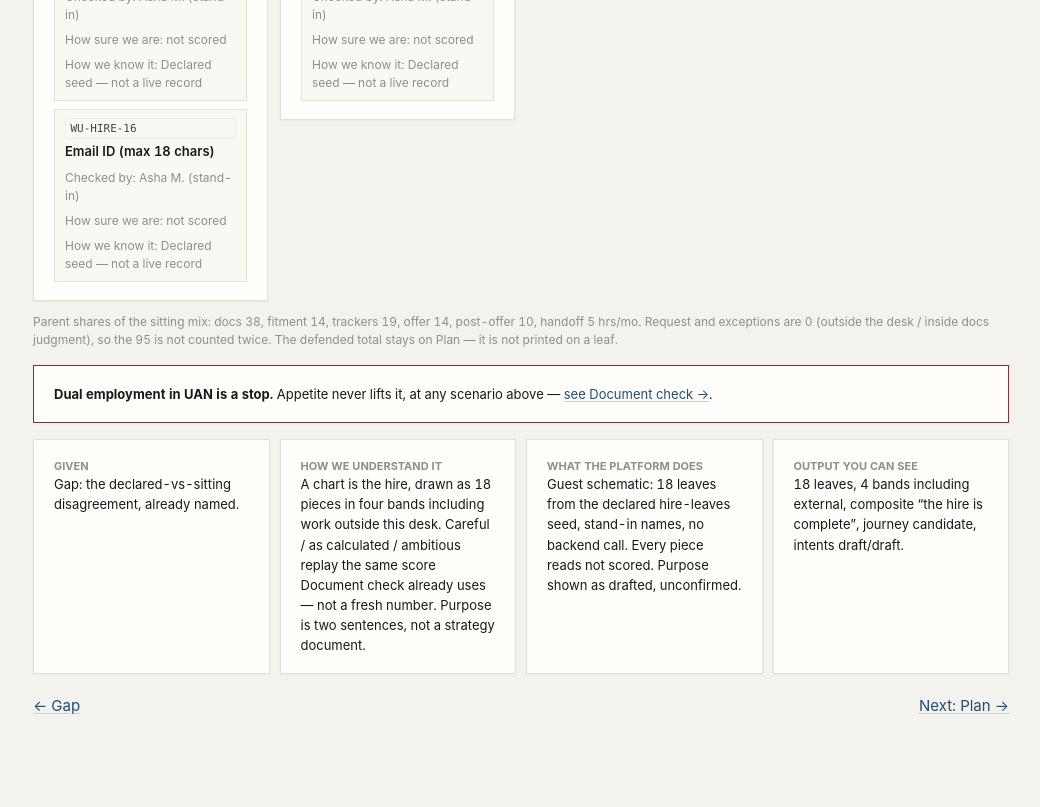
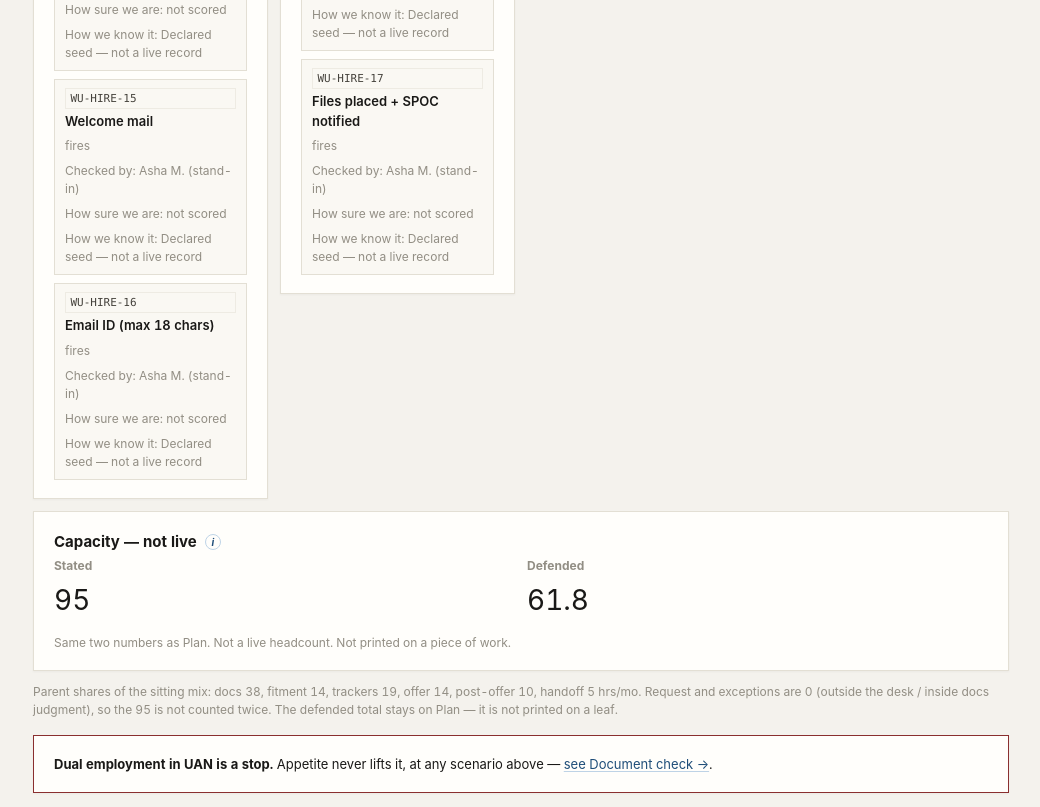
Before and after one commit to sanoojcools/work-engineering, a React (Vite) app in the folder frontend/: page /census/chart in a window 1280 px wide. Shown: the part 1980-2787 px from the top of the page, without its empty margins (237-1277 px from the left). Built offline with nearby package versions, Linux system fonts and the light colour scheme; no server answers.

Commit message:
V10-13 FRONTEND: case overlay on Work Chart (#46)
Chart: careful / as calculated / ambitious. Dual employment stays blocked. Capacity labelled not live. 95 and 61.8 not on a leaf. Guest looking-only. Backend and frontend green.

```diff
--- a/frontend/src/components/census/HireLeavesChart.tsx
+++ b/frontend/src/components/census/HireLeavesChart.tsx
@@ -9,12 +9,15 @@ import {
   buildHireLeafRows,
   type HireBand,
 } from "../../lib/hireLeaves";
+import {
+  FIRES_CUSTOMER,
+  GUEST_CAPACITY,
+  type ChartScenario,
+} from "../../lib/offerDay1Simulation";
 import type { ScenarioStrip } from "../../lib/offerDeskScenarios";
-import type { Verdict, WorkUnit } from "../../types";
+import type { SimulationFires, Verdict, WorkUnit } from "../../types";
 
-type ScenarioKey = "careful" | "as-calculated" | "ambitious";
-
-function levelBadge(strip: ScenarioStrip, scenario: ScenarioKey): string {
+function levelBadge(strip: ScenarioStrip, scenario: ChartScenario): string {
   if (!strip.scored) return "not scored";
   const point = scenario === "careful" ? strip.s1Floor : scenario === "ambitious" ? strip.s3Ceiling : strip.s2Derived;
   return `L${point.level} · ${point.allocation}`;
@@ -24,10 +27,12 @@ function BandColumn({
   band,
   rows,
   scenario,
+  firesById,
 }: {
   band: HireBand;
   rows: ReturnType<typeof buildHireLeafRows>;
-  scenario: ScenarioKey;
+  scenario: ChartScenario;
+  firesById: Record<string, SimulationFires>;
 }) {
   const inBand = rows.filter((r) => r.leaf.band === band);
   return (
@@ -44,11 +49,21 @@ function BandColumn({
         {inBand.length} piece{inBand.length === 1 ? "" : "s"}
       </p>
       <ul className="hire-leaf-list">
-        {inBand.map((row) => (
+        {inBand.map((row) => {
+          const fires = firesById[row.leaf.id] ?? "no";
+          return (
             <li key={row.leaf.id}>
               <Link to={row.clickTo} className="hire-leaf" data-testid="hire-leaf" data-leaf-id={row.leaf.id}>
                 <code style={{ fontSize: 11 }}>{row.displayCode}</code>
                 <strong>{row.leaf.name}</strong>
+                <span
+                  className={fires === "blocked" ? "badge bad" : "hint"}
+                  data-testid="hire-leaf-fires"
+                  data-fires={fires}
+                  style={{ marginTop: 4 }}
+                >
+                  {FIRES_CUSTOMER[fires]}
+                </span>
                 <span className="hint">Checked by: {row.checkedBy}</span>
                 <span className="hint">How sure we are: {levelBadge(row.strip, scenario)}</span>
                 <span className="hint">How we know it: {row.howWeKnow}</span>
@@ -59,23 +74,31 @@ function BandColumn({
                 )}
               </Link>
             </li>
-        ))}
+          );
+        })}
       </ul>
     </section>
   );
 }
 
-/** 18-leaf Work Chart: four bands including external, composite “the hire is complete”. */
+/** 18-leaf Work Chart: four bands including external, composite “the hire is complete”.
+ * Each leaf names fires / outside / human must touch / blocked. Capacity is
+ * not live — 95 stated / 61.8 defended as two numbers, never on a leaf. */
 export function HireLeavesChart({
   units,
   verdicts,
   scenario,
+  firesById,
+  capacity,
 }: {
   units: WorkUnit[];
   verdicts: Verdict[];
-  scenario: ScenarioKey;
+  scenario: ChartScenario;
+  firesById: Record<string, SimulationFires>;
+  capacity?: { labelled: string; stated_hours_mo: number; defended_hours_mo: number };
 }) {
   const rows = buildHireLeafRows(units, verdicts);
+  const cap = capacity ?? GUEST_CAPACITY;
   return (
     <div data-testid="hire-leaves">
       <h3 style={{ marginBottom: 4 }}>
@@ -92,8 +115,35 @@ export function HireLeavesChart({
       </p>
       <div className="hire-bands">
         {HIRE_BANDS.map((band) => (
-          <BandColumn key={band} band={band} rows={rows} scenario={scenario} />
+          <BandColumn key={band} band={band} rows={rows} scenario={scenario} firesById={firesById} />
         ))}
+      </div>
+      <div className="card" style={{ marginBottom: 12 }} data-testid="chart-capacity">
+        <h4 style={{ margin: "0 0 4px" }}>
+          Capacity — not live{" "}
+          <InfoTooltip
+            term="simulator"
+            simple="How many people this would take if we ran it — not live. The two numbers are the same as Plan: 95 stated and 61.8 defended. They are not printed on a piece of work."
+            technical="GET /api/simulations/offer-day1 · capacity.labelled=not_live. stated_hours_mo=95, defended_hours_mo=61.8. Guest never calls this. Not Box 6, not Box 4."
+          />
+        </h4>
+        <div className="split" style={{ gridTemplateColumns: "1fr 1fr", gap: 12, marginBottom: 8 }}>
+          <div>
+            <div className="hint" style={{ marginTop: 0, fontWeight: 700 }}>Stated</div>
+            <p style={{ fontSize: 28, margin: "4px 0" }} data-testid="chart-capacity-stated">
+              {cap.stated_hours_mo}
+            </p>
+          </div>
+          <div>
+            <div className="hint" style={{ marginTop: 0, fontWeight: 700 }}>Defended</div>
+            <p style={{ fontSize: 28, margin: "4px 0" }} data-testid="chart-capacity-defended">
+              {cap.defended_hours_mo}
+            </p>
+          </div>
+        </div>
+        <p className="hint" style={{ marginBottom: 0 }}>
+          Same two numbers as Plan. Not a live headcount. Not printed on a piece of work.
+        </p>
       </div>
       <p className="hint" data-testid="hire-hours-note" style={{ marginTop: 0, marginBottom: 16 }}>
         {PARENT_HOURS_NOTE}
--- a/frontend/src/lib/censusExport.ts
+++ b/frontend/src/lib/censusExport.ts
@@ -210,6 +210,10 @@ function chartSection(units: WorkUnit[], verdicts: Verdict[]): string {
     }
     blocks.push("");
   }
+  blocks.push(
+    `**Capacity — not live.** ${DOCUMENT_CHECK_RECORD.declaredHours} stated / ${DOCUMENT_CHECK_RECORD.defendedHours} defended (hrs/mo). Same two numbers as Plan. Not printed on a leaf.`,
+  );
+  blocks.push("");
   blocks.push(PARENT_HOURS_NOTE);
   return blocks.join("\n").trim();
 }
--- /dev/null
+++ b/frontend/src/lib/offerDay1Simulation.ts
@@ -0,0 +1,73 @@
+/** V10-13 FRONTEND: Chart overlay for GET /simulations/offer-day1.
+ * Customer words on glass. Canon (simulator, S1) stays in i-buttons.
+ * Guest never calls the endpoint — fires come from the same 18-leaf seed
+ * Chart already renders (hireLeaves.ts), using the contract's own order.
+ * That is not a second scoring engine: no VERDICT, no hours on a leaf. */
+import { DOCUMENT_CHECK_RECORD } from "./offerDeskWorkRecord";
+import { HIRE_LEAVES, type HireLeaf } from "./hireLeaves";
+import type { SimulationFires, SimulationOut } from "../types";
+
+export type ChartScenario = "careful" | "as-calculated" | "ambitious";
+
+export const CHART_SCENARIOS: { key: ChartScenario; label: string; api: SimulationOut["scenario"] }[] = [
+  { key: "careful", label: "Careful", api: "careful" },
+  { key: "as-calculated", label: "As calculated", api: "as_calculated" },
+  { key: "ambitious", label: "Ambitious", api: "ambitious" },
+];
+
+export function scenarioToApi(scenario: ChartScenario): SimulationOut["scenario"] {
+  const found = CHART_SCENARIOS.find((s) => s.key === scenario);
+  return found ? found.api : "as_calculated";
+}
+
+export const FIRES_CUSTOMER: Record<SimulationFires, string> = {
+  yes: "fires",
+  no: "does not fire",
+  outside: "outside",
+  human_must_touch: "human must touch",
+  blocked: "blocked",
+};
+
+export const GUEST_LOOKING_ONLY = "looking only";
+
+/** Same two Plan numbers. Labelled not live — never a live headcount. */
+export const GUEST_CAPACITY = {
+  labelled: "not_live",
+  stated_hours_mo: DOCUMENT_CHECK_RECORD.declaredHours,
+  defended_hours_mo: DOCUMENT_CHECK_RECORD.defendedHours,
+} as const;
+
+export function simulationsPath(scenario: SimulationOut["scenario"]): string {
+  return `/simulations/offer-day1?scenario=${encodeURIComponent(scenario)}`;
+}
+
+/** Contract order: external → outside; dual-employment stop → blocked
+ * (all three scenarios); human → human must touch; careful floors augment
+ * to human must touch; else fires. */
+export function firesForLeaf(leaf: HireLeaf, scenario: SimulationOut["scenario"]): SimulationFires {
+  if (leaf.band === "external") return "outside";
+  if (leaf.stop === "dual_employment") return "blocked";
+  if (leaf.band === "human") return "human_must_touch";
+  if (scenario === "careful" && leaf.band === "augment") return "human_must_touch";
+  return "yes";
+}
+
+export function guestFiresById(scenario: SimulationOut["scenario"]): Record<string, SimulationFires> {
+  const out: Record<string, SimulationFires> = {};
+  for (const leaf of HIRE_LEAVES) {
+    out[leaf.id] = firesForLeaf(leaf, scenario);
+  }
+  return out;
+}
+
+export function firesFromSimulation(
+  sim: SimulationOut | null,
+  fallbackScenario: SimulationOut["scenario"],
+): Record<string, SimulationFires> {
+  if (!sim) return guestFiresById(fallbackScenario);
+  const out: Record<string, SimulationFires> = { ...guestFiresById(fallbackScenario) };
+  for (const leaf of sim.leaves) {
+    out[leaf.id] = leaf.fires;
+  }
+  return out;
+}
--- a/frontend/src/pages/CensusWorkChart.tsx
+++ b/frontend/src/pages/CensusWorkChart.tsx
@@ -11,15 +11,17 @@ import { useApi } from "../hooks";
 import { withClient } from "../lib/withClient";
 import { DOCUMENT_CHECK_RECORD } from "../lib/offerDeskWorkRecord";
 import { HIRE_LEAVES } from "../lib/hireLeaves";
+import {
+  CHART_SCENARIOS,
+  GUEST_CAPACITY,
+  GUEST_LOOKING_ONLY,
+  firesFromSimulation,
+  scenarioToApi,
+  simulationsPath,
+  type ChartScenario,
+} from "../lib/offerDay1Simulation";
 import { confirmFunctionIntent, confirmWorkSystemIntent, ratifyWorkSystem, useWorkSystem } from "../lib/workSystem";
-import type { IntentOut, Page, Verdict, WorkUnit } from "../types";
-
-type ScenarioKey = "careful" | "as-calculated" | "ambitious";
-const SCENARIOS: { key: ScenarioKey; label: string }[] = [
-  { key: "careful", label: "Careful" },
-  { key: "as-calculated", label: "As calculated" },
-  { key: "ambitious", label: "Ambitious" },
-];
+import type { IntentOut, Page, SimulationOut, Verdict, WorkUnit } from "../types";
 
 /** D -- INTENT-LITE. One intent's card: label (outcome or purpose) + owner +
  * (Function intent only) measure, a draft/confirmed badge that never looks
@@ -79,22 +81,27 @@ function IntentCard({
 }
 
 /** Work Chart (hero). Purpose strip + V10-4's 18-leaf seed in four bands
- * including external, under the composite “the hire is complete”. No new
- * math: careful / as calculated / ambitious still replay scenarioStrip()
- * when a real WU-HIRE-* VERDICT exists; otherwise every leaf reads not
- * scored. Guest sees the declared seed with stand-in names — never Rashmi
- * or Zwayam. Plan (CensusPlan.tsx) is untouched this slice. */
+ * including external, under the composite “the hire is complete”. Careful /
+ * as calculated / ambitious load GET /simulations/offer-day1 when keyed.
+ * Guest: looking only, same 18 yaml leaves, never calls the API. Plan
+ * (CensusPlan.tsx) is untouched this slice. */
 export default function CensusWorkChart() {
   const { isGuest, workSystem, journey, loading: wsLoading, error: wsError, needsKey, setNeedsKey, setWorkSystem, setError: setWsError } =
     useWorkSystem();
-  const { keyClientId } = useCompany();
+  const { keyClientId, firstLoadPending } = useCompany();
 
   const unitsApi = useApi<Page<WorkUnit>>(isGuest ? null : withClient("/work-units/", keyClientId));
   const verdictsApi = useApi<Page<Verdict>>(isGuest ? null : withClient("/verdict/", keyClientId));
   const units = unitsApi.data?.items ?? [];
   const verdicts = verdictsApi.data?.items ?? [];
 
-  const [scenario, setScenario] = useState<ScenarioKey>("as-calculated");
+  const [scenario, setScenario] = useState<ChartScenario>("as-calculated");
+  const apiScenario = scenarioToApi(scenario);
+  const skipSim = isGuest || firstLoadPending;
+  const simApi = useApi<SimulationOut>(skipSim ? null : simulationsPath(apiScenario));
+  const simMatches = simApi.data?.scenario === apiScenario;
+  const firesById = firesFromSimulation(isGuest || !simMatches ? null : simApi.data, apiScenario);
+  const capacity = isGuest || !simMatches || !simApi.data ? GUEST_CAPACITY : simApi.data.capacity;
   const [ratifierName, setRatifierName] = useState("");
   const [ratifying, setRatifying] = useState(false);
   const [confirmingFn, setConfirmingFn] = useState(false);
@@ -150,7 +157,7 @@ export default function CensusWorkChart() {
         Work Chart{" "}
         <InfoTooltip
           term="Work Chart"
-          simple="One journey, drawn as 18 pieces of work in four bands — including work outside this desk. Toggling careful / as calculated / ambitious replays the same score Document check already uses — no new arithmetic."
+          simple="One journey, drawn as 18 pieces of work in four bands — including work outside this desk. Careful / as calculated / ambitious says which pieces fire, which sit outside, where a person must still touch, and where the stop blocks."
         />
       </h2>
       <p className="lede">
@@ -246,9 +253,15 @@ export default function CensusWorkChart() {
         </p>
       </div>
 
-      <div className="tabs" style={{ marginBottom: 4 }}>
-        {SCENARIOS.map((s) => (
-          <button key={s.key} type="button" aria-selected={scenario === s.key} onClick={() => setScenario(s.key)}>
+      <div className="tabs" style={{ marginBottom: 4 }} data-testid="chart-scenarios">
+        {CHART_SCENARIOS.map((s) => (
+          <button
+            key={s.key}
+            type="button"
+            aria-selected={scenario === s.key}
+            data-testid={`chart-scenario-${s.key}`}
+            onClick={() => setScenario(s.key)}
+          >
             {s.label}
           </button>
         ))}
@@ -257,17 +270,29 @@ export default function CensusWorkChart() {
         Careful / as calculated / ambitious{" "}
         <InfoTooltip
           term="S1 / S2 / S3"
-          simple="Three ways to read the same score: careful is the floor, as calculated is what VERDICT derived, ambitious is the ceiling. Appetite does not lift a stop."
-          technical="Same scenarioStrip() as Document check — S1 floor / S2 derived / S3 ceiling. No second scoring engine."
+          simple="Three ways to read the same hire: careful is the floor, as calculated is what the record already says, ambitious is the ceiling. Appetite does not lift a stop."
+          technical="GET /api/simulations/offer-day1?scenario=careful|as_calculated|ambitious. Guest never calls this. S1 floor still on Document check via scenarioStrip(); this toggle does not lift dual employment."
         />{" "}
-        — "Not scored" means no real score exists yet for that piece on this tenant.
+        — each piece: fires, outside, human must touch, or blocked.
       </p>
+      {isGuest && !firstLoadPending && (
+        <p className="hint" data-testid="chart-sim-guest" style={{ marginTop: 0, marginBottom: 12 }}>
+          {GUEST_LOOKING_ONLY}
+        </p>
+      )}
+      {!isGuest && simApi.error && <div className="banner error">{simApi.error}</div>}
 
-      {!isGuest && (unitsApi.loading || verdictsApi.loading) && (
-        <p className="hint">Loading this tenant's real Work Units and VERDICT scores…</p>
+      {!isGuest && (unitsApi.loading || verdictsApi.loading || simApi.loading) && (
+        <p className="hint">Loading this tenant's real Work Units, VERDICT scores, and this case…</p>
       )}
 
-      <HireLeavesChart units={units} verdicts={verdicts} scenario={scenario} />
+      <HireLeavesChart
+        units={units}
+        verdicts={verdicts}
+        scenario={scenario}
+        firesById={firesById}
+        capacity={capacity}
+      />
 
       <div className="card" style={{ marginBottom: 16, borderColor: "var(--danger)" }}>
         <p style={{ fontSize: 13, margin: 0 }}>
@@ -278,11 +303,11 @@ export default function CensusWorkChart() {
 
       <IoPanes
         given="Gap: the declared-vs-sitting disagreement, already named."
-        understood="A chart is the hire, drawn as 18 pieces in four bands including work outside this desk. Careful / as calculated / ambitious replay the same score Document check already uses — not a fresh number. Purpose is two sentences, not a strategy document."
+        understood="A chart is the hire, drawn as 18 pieces in four bands including work outside this desk. Careful / as calculated / ambitious says which pieces fire, which sit outside, where a person must still touch, and where the stop blocks. Capacity is not live. Purpose is two sentences, not a strategy document."
         processed={
           isGuest
-            ? "Guest schematic: 18 leaves from the declared hire-leaves seed, stand-in names, no backend call. Every piece reads not scored. Purpose shown as drafted, unconfirmed."
-            : "18 leaves from the same declared seed. Real GET /work-units/ + GET /verdict/ matched only when a WU-HIRE-* row exists; otherwise not scored. Work System (incl. both intents) via GET+POST /work-systems; Confirm as owner via POST /work-systems/{id}/confirm-*-intent."
+            ? "Guest schematic: 18 leaves from the declared hire-leaves seed, stand-in names, looking only, no GET /simulations. Dual employment stays blocked. Purpose shown as drafted, unconfirmed."
+            : "18 leaves from the same declared seed. Keyed GET /simulations/offer-day1 for the selected scenario. Real GET /work-units/ + GET /verdict/ matched only when a WU-HIRE-* row exists; otherwise not scored. Work System (incl. both intents) via GET+POST /work-systems; Confirm as owner via POST /work-systems/{id}/confirm-*-intent."
         }
         output={`${HIRE_LEAVES.length} leaves, 4 bands including external, composite “the hire is complete”, journey ${status}, intents ${journey.function_intent.status}/${journey.work_system_intent.status}.`}
       />
--- a/frontend/src/types.ts
+++ b/frontend/src/types.ts
@@ -218,6 +218,38 @@ export type DelinquencyOut = {
   omission: number;
   distortion: number;
   flattery: number;
+};
+
+// V10-13. Mirrors backend/app/schemas/simulator.py. Customer words
+// (fires / outside / human must touch / blocked) are applied on Chart.
+export type SimulationFires = "yes" | "no" | "outside" | "human_must_touch" | "blocked";
+
+export type SimulatedLeaf = {
+  id: string;
+  name: string;
+  band: string;
+  fires: SimulationFires;
+  blocked_reason: string | null;
+  expected: string;
+  actual: string;
+  stop: boolean;
+};
+
+export type SimulationOut = {
+  work_system: string;
+  composite: string;
+  scenario: "careful" | "as_calculated" | "ambitious";
+  leaf_count: number;
+  leaves: SimulatedLeaf[];
+  human_must_touch: string[];
+  spec_blocks: { id: string; reason: string }[];
+  capacity: {
+    labelled: string;
+    stated_hours_mo: number;
+    defended_hours_mo: number;
+    if_we_ran_this: string;
+    peak_fte_stated: number;
+  };
 };
 
 export type VerificationRun = {
```
Also changed, not shown: 2 other files (tests, documents, lock files or other folders). Lines whose indentation alone changed are shown as unchanged.
